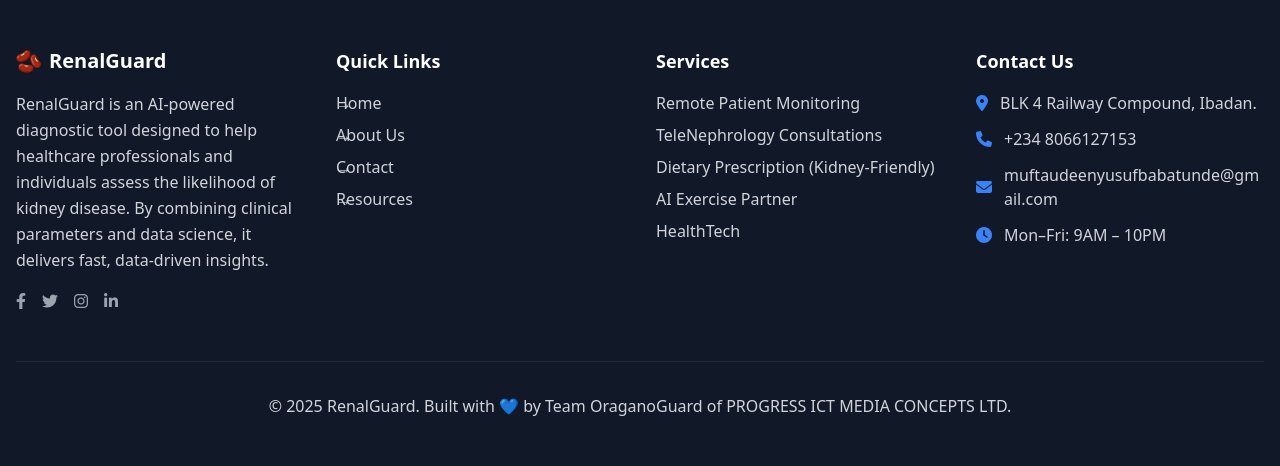
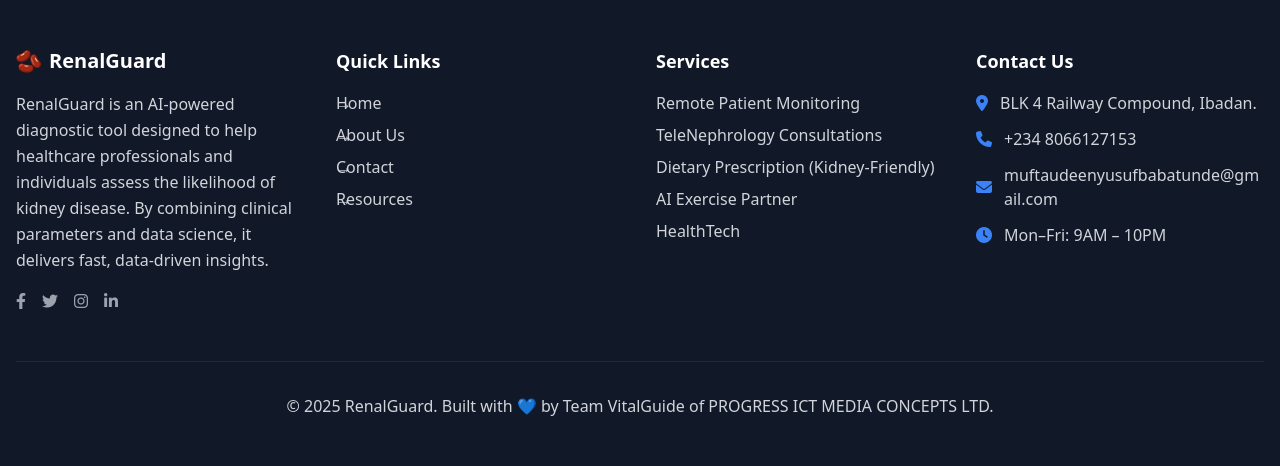
Before and after one commit to Miftau/RenalGuard, a Flask app: page /chat in a window 1280 px wide. Shown: the part 887-1353 px from the top of the page. Run offline with Flask 3, Linux system fonts and the light colour scheme; parts of the project's set-up code (start-up, migrations or seed data) failed here and were passed over; some libraries are stand-ins or nearby versions.

Commit message:
name updated

```diff
--- a/templates/base.html
+++ b/templates/base.html
@@ -315,7 +315,7 @@
       </div>
 
       <div class="border-t border-gray-800 mt-12 pt-8 text-center text-base animate-fade-in">
-        <p>&copy; 2025 RenalGuard. Built with <span class="text-blue-500">💙</span> by Team OraganoGuard of PROGRESS ICT MEDIA CONCEPTS LTD.</p> <!-- Updated name and heart color -->
+        <p>&copy; 2025 RenalGuard. Built with <span class="text-blue-500">💙</span> by Team VitalGuide of PROGRESS ICT MEDIA CONCEPTS LTD.</p> <!-- Updated name and heart color -->
       </div>
     </div>
   </footer>
```
